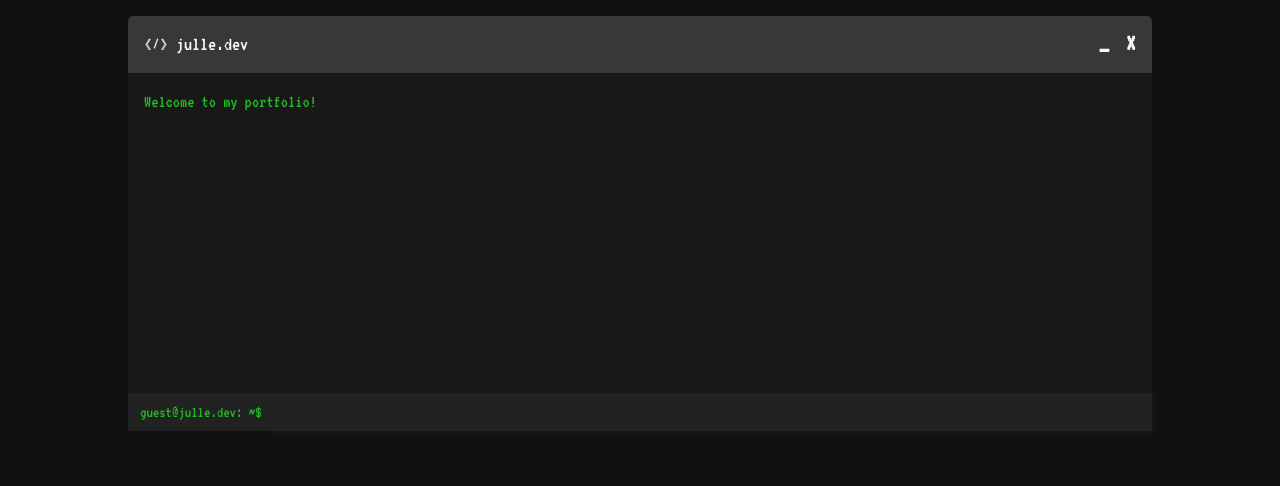
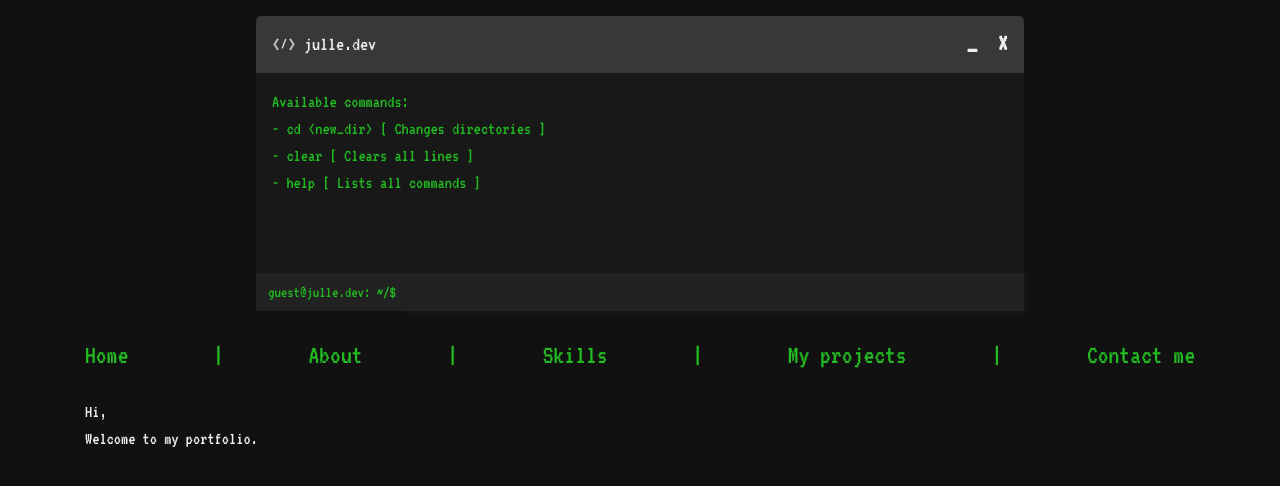
Before and after one commit to julleboi/my-portfolio, a React app in the folder client/: page /notfound in a window 1280 px wide. Shown: the top 486 px of the page. Built offline with nearby package versions, Linux system fonts and the light colour scheme.

Commit message:
Add react-router

```diff
--- a/client/package.json
+++ b/client/package.json
@@ -31,8 +31,10 @@
   "dependencies": {
     "@types/react": "^17.0.0",
     "@types/react-dom": "^17.0.0",
+    "@types/react-router-dom": "^5.1.7",
     "bootstrap": "^4.6.0",
     "react": "^17.0.1",
-    "react-dom": "^17.0.1"
+    "react-dom": "^17.0.1",
+    "react-router-dom": "^5.2.0"
   }
 }
--- a/client/src/components/App.tsx
+++ b/client/src/components/App.tsx
@@ -1,4 +1,9 @@
 import React from 'react';
-import Terminal from './Terminal';
 
-export default () => <Terminal />
+export default () =>
+  <div className='container' id='home'>
+    Hi,
+    <p>
+      Welcome to my portfolio.
+    </p>
+  </div>
--- /dev/null
+++ b/client/src/components/NotFound.tsx
@@ -0,0 +1,8 @@
+import React from 'react';
+
+export default () =>
+  <div className='container'>
+    <h1 className='text-center'>
+      Not found :(
+    </h1>
+  </div>
--- a/client/src/components/Terminal.tsx
+++ b/client/src/components/Terminal.tsx
@@ -1,33 +1,36 @@
 import React, { useState, useEffect, useRef } from 'react';
+import { useHistory } from 'react-router-dom';
 import TerminalInput from './TerminalInput';
 import TerminalLine from './TerminalLine';
 import TerminalTitlebar from './TerminalTitlebar';
 
 const INITIAL_LINES: [string, string][] = [
-  ['', 'Welcome to my portfolio!']
+  ['', ' Available commands:'                    ],
+  ['', ' - cd <new_dir> [ Changes directories ]' ],
+  ['', ' - clear        [ Clears all lines    ]' ],
+  ['', ' - help         [ Lists all commands  ]' ],
 ];
 
 export default () => {
+  const history = useHistory();
   const [lines, setLines] = useState<[string, string][]>(INITIAL_LINES);
 
   const handleInput = (input: string) => {
-    console.log(input);
-    switch (input) {
-      case "clear":
+    const [ command, ...params ] = input.split(' ');
+    switch (command) {
+      case 'cd':
+        if (params.length === 1) {
+          history.push(params[0]);
+        }
+        break;
+      case 'clear':
         setLines([]);
         break;
-      case "help":
-        setLines([...lines, [input, 'Sorry, can\'t help you. :(']]);
-        break;
-      case "skills":
-        setLines([...lines,
-          [input, 'My skills include:'],
-          ['', '- Something'],
-          ['', '- Something else']
-        ]);
+      case 'help':
+        setLines([...lines, ...INITIAL_LINES]);
         break;
       default:
-        setLines([...lines, [input, `Command '${input}' not found.`]]);
+        setLines([...lines, [input, `Command '${command}' not found.`]]);
     }
   }
 
--- a/client/src/components/TerminalInput.tsx
+++ b/client/src/components/TerminalInput.tsx
@@ -1,10 +1,13 @@
 import React from 'react';
+import { useLocation } from 'react-router-dom';
 
 type TerminalInputProps = {
   cb: (input: string) => void
 };
 
 export default (props: TerminalInputProps) => {
+  const location = useLocation();
+
   const handleKeyDown = (event: React.KeyboardEvent<HTMLInputElement>) => {
     switch (event.key) {
       case 'Enter':
@@ -25,7 +28,7 @@ export default (props: TerminalInputProps) => {
         className='input-group-text'
         id='terminal-input-prefix'
       >
-        guest@julle.dev: ~$
+        guest@julle.dev: ~{location.pathname}$
       </span>
       <input
         type='text'
--- a/client/src/components/TerminalTitlebar.tsx
+++ b/client/src/components/TerminalTitlebar.tsx
@@ -1,28 +1,25 @@
 import React from 'react';
+import { Link } from 'react-router-dom';
 
-export default () =>
+export default () => {
+  return (
     <div
       id='terminal-titlebar'
       className='navbar navbar-dark'
     >
-    <a
-      className='navbar-brand'
-      href='#'
-    >
+      <div className='navbar-brand'>
+        <Link to='/'>
           &lt;&frasl;&gt; julle.dev
-    </a>
+        </Link>
+      </div>
       <div id='terminal-titlebar-buttons'>
-      <a
-        className='text-light'
-        href='#'
-      >
+        <Link to='?minimized=1'>
           <span>&#95;</span>
-      </a>
-      <a
-        className='text-light ml-3'
-        href='#'
-      >
+        </Link>
+        <Link to='?closed=1'>
           <span>&times;</span>
-      </a>
+        </Link>
       </div>
     </div>
+  )
+}
--- a/client/src/index.tsx
+++ b/client/src/index.tsx
@@ -1,6 +1,32 @@
 import React from 'react';
 import ReactDOM from 'react-dom';
-import App from './components/App';
 import './styles.scss';
 
-ReactDOM.render(<App />, document.getElementById("root"));
+import App from './components/App';
+import Terminal from './components/Terminal';
+import NotFound from './components/NotFound';
+
+import {
+  MemoryRouter as Router,
+  Switch,
+  Route,
+  Link,
+  Redirect
+} from 'react-router-dom';
+
+ReactDOM.render(
+  <Router>
+    <Terminal />
+    <div className='container my-4' id='links'>
+      <Link to='/'>Home</Link>                |
+      <Link to='/about'>About</Link>          |
+      <Link to='/skills'>Skills</Link>        |
+      <Link to='/projects'>My projects</Link> |
+      <Link to='/contact'>Contact me</Link>
+    </div>
+    <Switch>
+      <Route exact path='/' component={App} />
+      <Route exact path='/notfound' component={NotFound} />
+      <Redirect to='/notfound' />
+    </Switch>
+  </Router>, document.getElementById("root"));
--- a/client/src/styles.scss
+++ b/client/src/styles.scss
@@ -8,10 +8,16 @@ $danger: #b22;
 @import '~bootstrap/scss/bootstrap.scss';
 @import url('https://fonts.googleapis.com/css2?family=VT323');
 
+$secondary-color: #eee;
+
 body {
   scrollbar-color: $primary;
   font-family: 'VT323', monospace;
   font-size: large;
+}
+
+a[href] {
+  color: $body-color;
 }
 
 #terminal {
@@ -20,8 +26,10 @@ body {
 }
 
 #terminal-lines-container {
-  width: 80vw;
-  height: 40vh;
+  width: 60vw;
+  min-width: 400px;
+  height: 20vh;
+  min-height: 200px;
   overflow: auto;
   background-color: #181818;
   color: $body-color;
@@ -44,11 +52,31 @@ body {
   border-top-right-radius: 5px;
 }
 
+#terminal-titlebar a {
+  color: $secondary-color;
+}
+
 #terminal-titlebar-buttons {
   font-size: 150%;
   font-weight: 800;
 }
 
+#terminal-titlebar-buttons a {
+  margin-left: 20px;
+}
+
 #terminal-titlebar-buttons a:hover {
   text-decoration: none;
 }
+
+#links {
+  display: flex;
+  flex-wrap: wrap;
+  flex-direction: row;
+  justify-content: space-between;
+  font-size: 150%;
+}
+
+#home {
+  color: $secondary-color;
+}
```
Also changed, not shown: 1 other file (tests, documents, lock files or other folders). Lines whose indentation alone changed are shown as unchanged.
